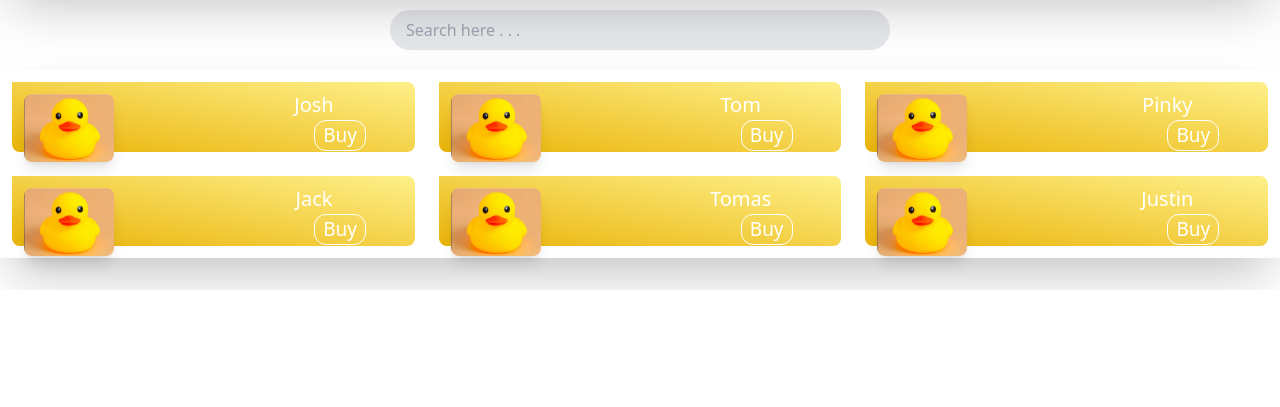
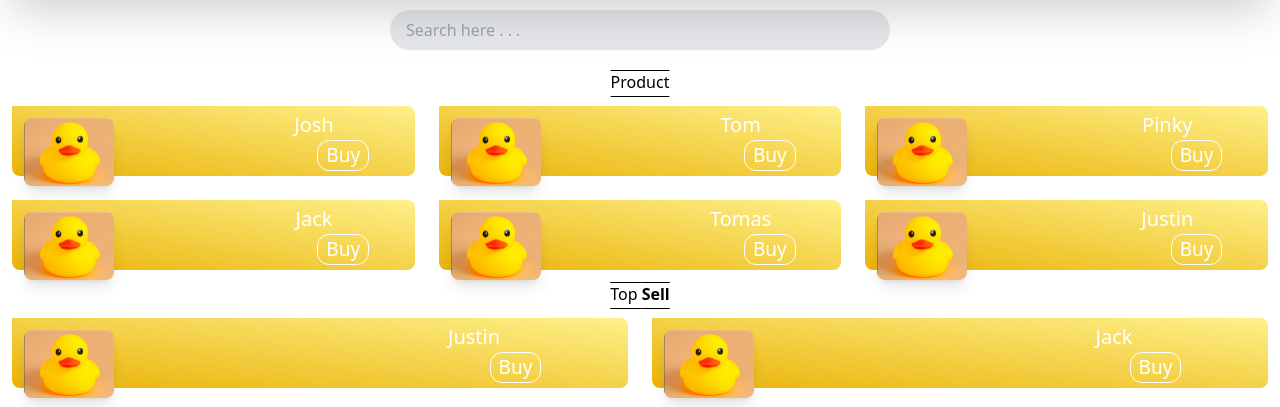
Before and after one commit to Setthasat/react-tailwind-StarDuck, a React (Vite) app: page / in a window 1280 px wide. Shown: the part 510-917 px from the top of the page. Before the commit the page ends 800 px from the top, so only its background shows below. Built offline with nearby package versions, Linux system fonts and the light colour scheme.

Commit message:
Top sell add

```diff
--- a/src/App.jsx
+++ b/src/App.jsx
@@ -1,6 +1,6 @@
 import Navbar from "./components/Navbar"
 import Hero from "./components/Hero"
-
+import Topsell from "./components/Topsell"
 import HeadCard from "./components/HeadCard"
 import SearchBar from "./components/SearchBar"
 
@@ -11,6 +11,7 @@ function App() {
         <Hero />
         <SearchBar />
         <HeadCard />
+        <Topsell />
     </div>
   )
 }
--- a/src/components/Footer.jsx
+++ b/src/components/Footer.jsx
@@ -0,0 +1,11 @@
+import React from 'react'
+
+function Footer() {
+  return (
+    <div>
+
+    </div>
+  )
+}
+
+export default Footer
--- a/src/components/HeadCard.jsx
+++ b/src/components/HeadCard.jsx
@@ -5,10 +5,12 @@ import { data } from '../data/data'
 function HeadCard() {
 
   return (
-    <div className="">
-
-
-      <div className='grid grid-cols-2 md:grid-cols-3 shadow-2xl'>
+    <div>
+      <div className="flex justify-center items-center">
+        <h1 className='underline-offset-8 underline'><span className='overline'>Product</span></h1>
+      </div>
+      <div>
+        <div className='grid grid-cols-2 md:grid-cols-3 '>
           {data.map((item, index) => {
             return (
               <div key={index}>
@@ -18,6 +20,7 @@ function HeadCard() {
           })}
         </div>
       </div>
+    </div>
   )
 }
 
--- a/src/components/HeadSingleCard.jsx
+++ b/src/components/HeadSingleCard.jsx
@@ -7,10 +7,10 @@ function HeadSingleCard({ item }) {
       <div className='bg-gradient-to-tr from-yellow-500 to-yellow-200 m-3 h-[70px] rounded-b-lg rounded-r-lg grid grid-cols-2'>
         <img src={Duck} width='90px' height='50px' className='rounded-lg m-3 shadow-lg' />
         <div>
-          <p className='text-white flex justify-center items-center mt-2 mb-1 font-sans text-[17px]  md:text-[20px]'>
+          <p className='text-white flex justify-center items-center mt-1 mb-1 font-sans text-[17px]  md:text-[20px]'>
             {item.name}
           </p>
-          <motion.button  whileHover={{ scale: 1.2 }} className='ml-5 md:ml-[6.3rem] text-[17px] md:text-[19px] md:-mt-4 border border-white rounded-xl text-white'><span className='m-2'>Buy</span></motion.button>
+          <motion.button  whileHover={{ scale: 1.2 }} className='ml-5 md:ml-[6.5rem] text-[17px] md:text-[19px] md:-mt-4 border border-white rounded-xl text-white'><span className='m-2'>Buy</span></motion.button>
         </div>
       </div>
   )
--- a/src/components/Navbar.jsx
+++ b/src/components/Navbar.jsx
@@ -21,7 +21,7 @@ const Navbar = () => {
                 {nav ? <div className='fixed w-full h-screen bg-black/40 z-10 top-0 left-0'></div> : ''}
 
                 {/* Sidebar */}
-                <div className={nav ? 'fixed top-0 left-0 w-[250px] h-screen bg-zinc-50 z-10 duration-300 ' : 'fixed top-0 left-[-100%] w-[250px] h-screen bg-zinc-50 z-10 duration-300'}>
+                <div className={nav ? 'fixed top-0 left-0 w-[250px] md:w-[350px] h-screen bg-zinc-50 z-10 duration-300 ' : 'fixed top-0 left-[-100%] md:w-[350px] w-[250px] h-screen bg-zinc-50 z-10 duration-300'}>
                     <AiOutlineClose
                         onClick={() => setNav(!nav)}
                         size={30}
--- /dev/null
+++ b/src/components/Topsell.jsx
@@ -0,0 +1,26 @@
+import React from 'react'
+import { data1 } from '../data/data'
+import TopsellSingleCard from './TopsellSingleCard'
+
+function Topsell() {
+  return (
+    <div>
+      <div className='flex justify-center items-center overline'>
+        <h1 className=' underline underline-offset-8'>Top <span className='font-bold'>Sell</span></h1>
+      </div>
+      <div>
+        <div className='grid grid-cols-2'>
+            {data1.map((item, index) => {
+              return (
+                <div key={index}>
+                  <TopsellSingleCard item={item} />
+                </div>
+              )
+            })}
+        </div>
+      </div>
+    </div>
+  )
+}
+
+export default Topsell
--- /dev/null
+++ b/src/components/TopsellSingleCard.jsx
@@ -0,0 +1,21 @@
+import React from 'react'
+import { motion } from "framer-motion"
+import Duck from '../assets/Duck.png'
+
+function TopsellSingleCard({ item }) {
+    return (
+        <div>
+            <div className='bg-gradient-to-tr from-yellow-500 to-yellow-200 m-3 h-[70px] rounded-b-lg rounded-r-lg grid grid-cols-2'>
+                <img src={Duck} width='90px' height='50px' className='rounded-lg m-3 shadow-lg' />
+                <div>
+                    <p className='text-white flex justify-center items-center mt-1 mb-1 font-sans text-[17px]  md:text-[20px]'>
+                        {item.name}
+                    </p>
+                    <motion.button whileHover={{ scale: 1.2 }} className='ml-5 md:ml-[10.6rem] text-[17px] md:text-[19px] md:-mt-4 border border-white rounded-xl text-white'><span className='m-2'>Buy</span></motion.button>
+                </div>
+            </div>
+        </div>
+    )
+}
+
+export default TopsellSingleCard
--- a/src/data/data.js
+++ b/src/data/data.js
@@ -1,40 +1,37 @@
-import Duck from '../assets/Duck.png'
-
 export const data = [
     {
         id : 1,
         name : 'Josh',
-        category : 'Duck',
-        image : {Duck},
     },
     {
         id : 2,
         name : 'Tom',
-        category : 'Duck',
-        image : 'https://upload.wikimedia.org/wikipedia/commons/c/c6/Latte_art_3.jpg',
     },
     {
         id : 3,
         name : 'Pinky',
-        category : 'Duck',
-        image : 'https://images.immediate.co.uk/production/volatile/sites/2/2021/11/Mocha-1fc71f7.png?quality=90&resize=556,505',
     },
     {
         id : 4,
         name : 'Jack',
-        category : 'Duck',
-        image : 'https://obs.line-scdn.net/0hpbNpyx7kL01zCTtcewtQGiVWITxAa3ZJFG5gQx1xdBYCMTZJFAdgVyNhOQYBRWBLEB9hUAlpeS8WUmh6KhtjVyB2cAErWjVITD1hVyN5LS07OS8/w960',
     },
     {
         id : 5,
         name : 'Tomas',
-        category : 'Duck',
-        image : 'https://d2gtpjxvvd720b.cloudfront.net/system/newsletter_item/social_image/292/default_fb-pink-drink.jpg',
     },
     {
         id : 6,
         name : 'Justin',
-        category : 'Duck',
-        image : 'https://encrypted-tbn0.gstatic.com/images?q=tbn:ANd9GcQdQKA85KeH7Hp5GizBsDXmNTYJMYntfjfrBJ2St1UVwX_Ks4PgklzzTCsuvPztEqjZ9G0&usqp=CAU',
     },
 ]
+export const data1 = [
+
+    {
+        id : 6,
+        name : 'Justin',
+    },
+    {
+        id : 4,
+        name : 'Jack',
+    },
+]
```
Lines whose indentation alone changed are shown as unchanged.
